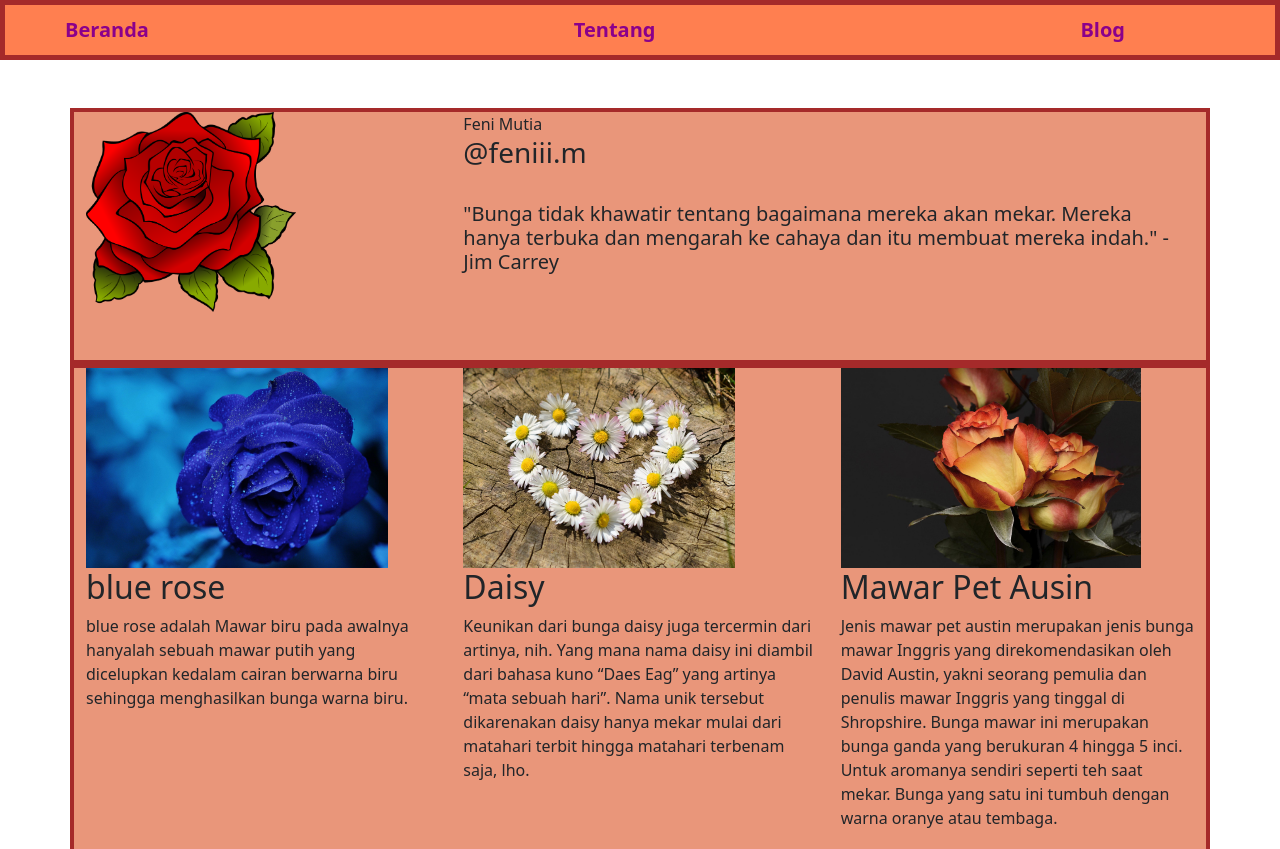
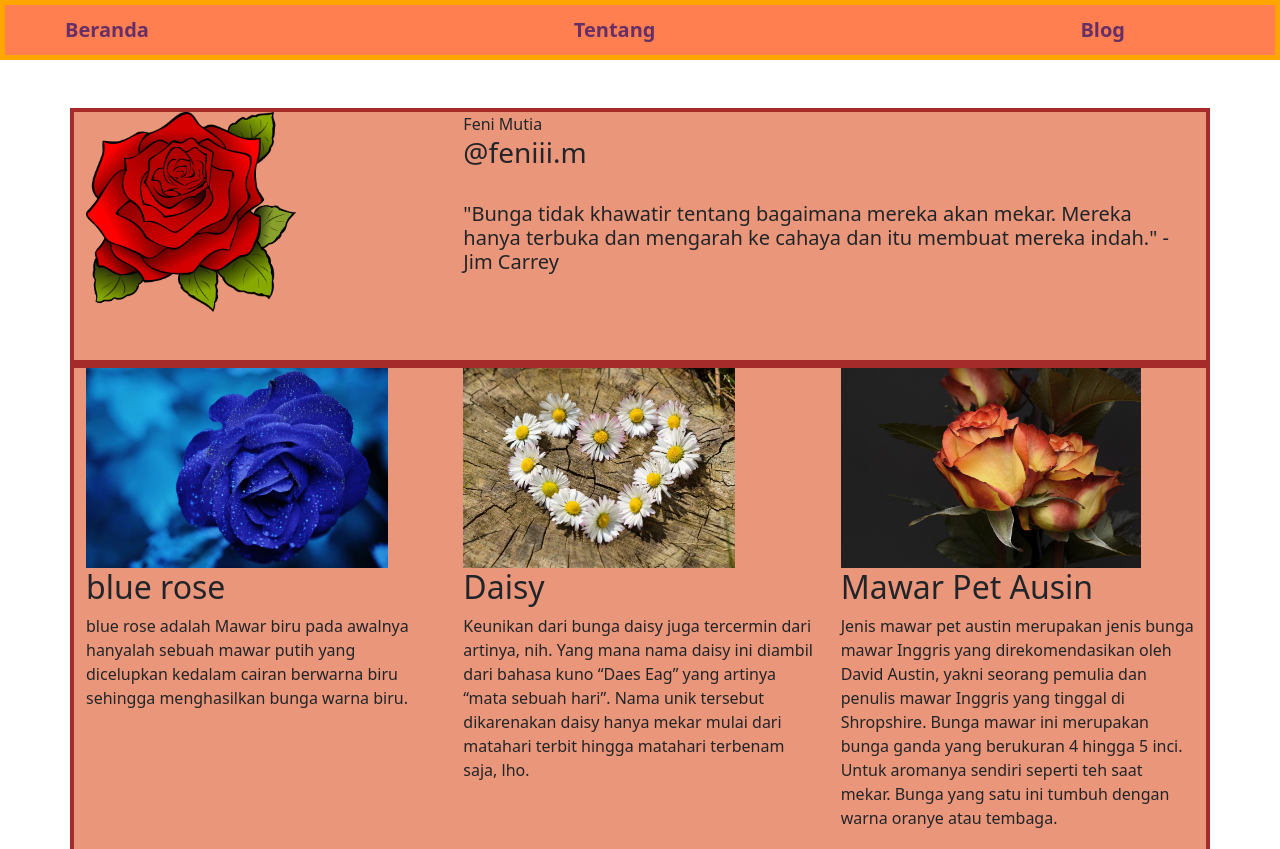
Before and after one commit to fenimutia17/feniproject, a website: page index.html in a window 1280 px wide. Shown: the top 849 px of the page. Drawn offline with nearby package versions, Linux system fonts and the light colour scheme.

Commit message:
merubah warna font dan border

```diff
--- a/style.css
+++ b/style.css
@@ -1,6 +1,6 @@
 .navbar {
   justify-content: space-evenly;
-  border: 5px solid brown;
+  border: 5px solid orange;
   height: 60px;
   align-items: center;
   background-color: coral;
@@ -11,7 +11,7 @@
   margin-right: 150px;
   text-decoration: none;
   font-weight: bold;
-  color: darkmagenta;
+  color: rgb(102, 47, 102);
   font-size: 20px;
 }
 
```
